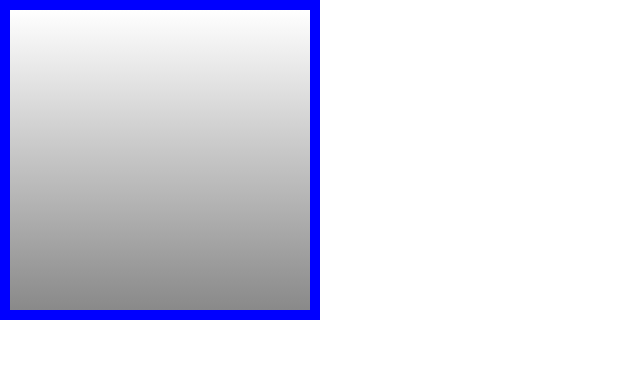
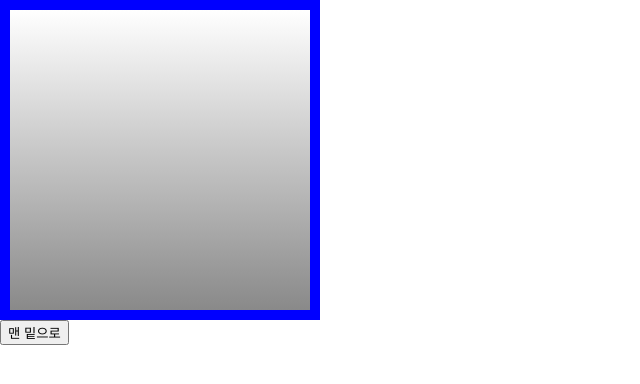
Before and after one commit to jjunnnys/hello-react, a React (Create React App) app: page / in a window 1280 px wide. Shown: the top 384 px of the page, without its empty margins (0-640 px from the left). Built offline with nearby package versions, Linux system fonts and the light colour scheme.

Commit message:
Modify '컴포넌트에 ref 달기'

```diff
--- a/src/App.js
+++ b/src/App.js
@@ -3,7 +3,16 @@
 
 class App extends Component {
   render() {
-    return <ScrollBox />;
+    return (
+      <>
+        <ScrollBox ref={(ref) => (this.scrollBox = ref)} />
+        {/* 초기 렌더링 시 scrollToBottom 값이 undefind이므로 새로운 함수를 만들어 준다. */}
+        <button onClick={() => this.scrollBox.scrollToBottom()}>
+          {' '}
+          맨 밑으로
+        </button>
+      </>
+    );
   }
 }
 
--- a/src/ScrollBox.js
+++ b/src/ScrollBox.js
@@ -1,6 +1,11 @@
 import React, { Component } from 'react';
 
 class ScrollBox extends Component {
+  scrollToBottom = () => {
+    const { scrollHeight, clientHeight } = this.box;
+    this.box.scrollTop = scrollHeight - clientHeight;
+  };
+
   render() {
     const style = {
       border: '10px solid blue',
```
